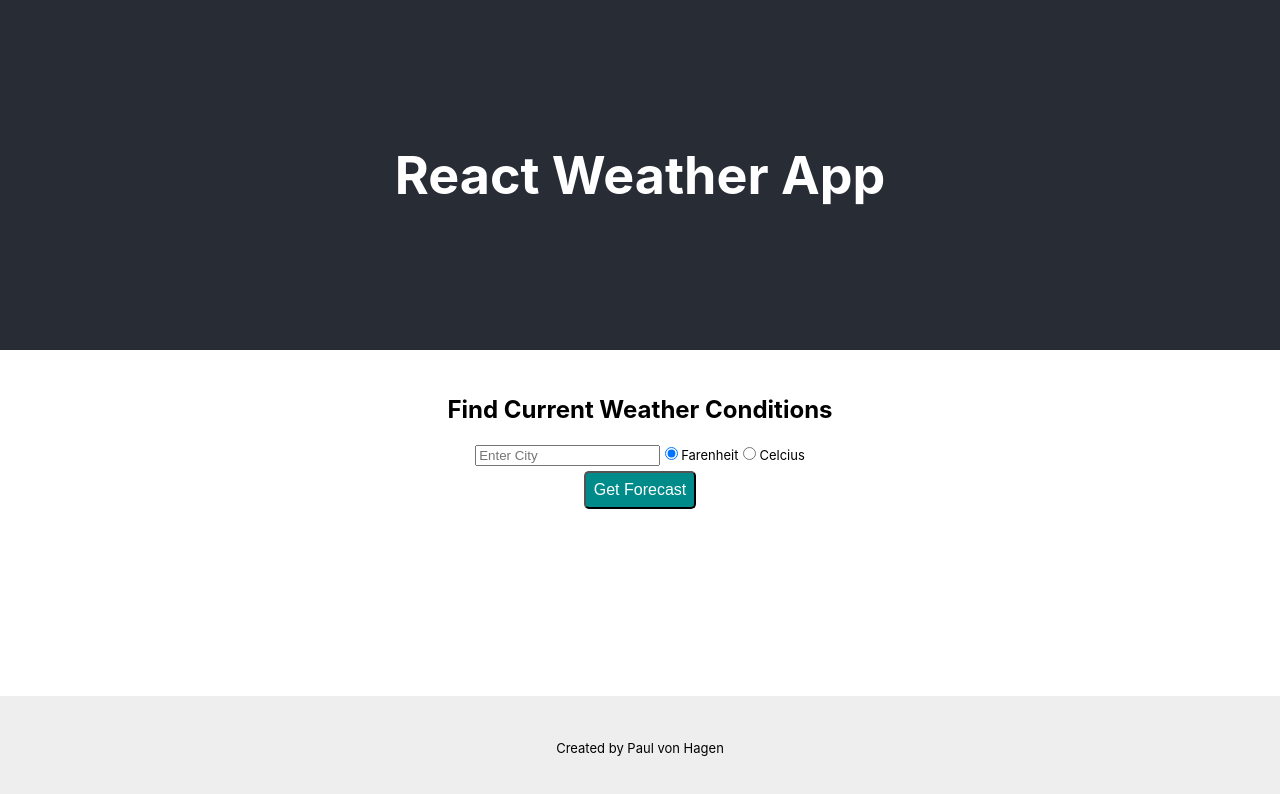
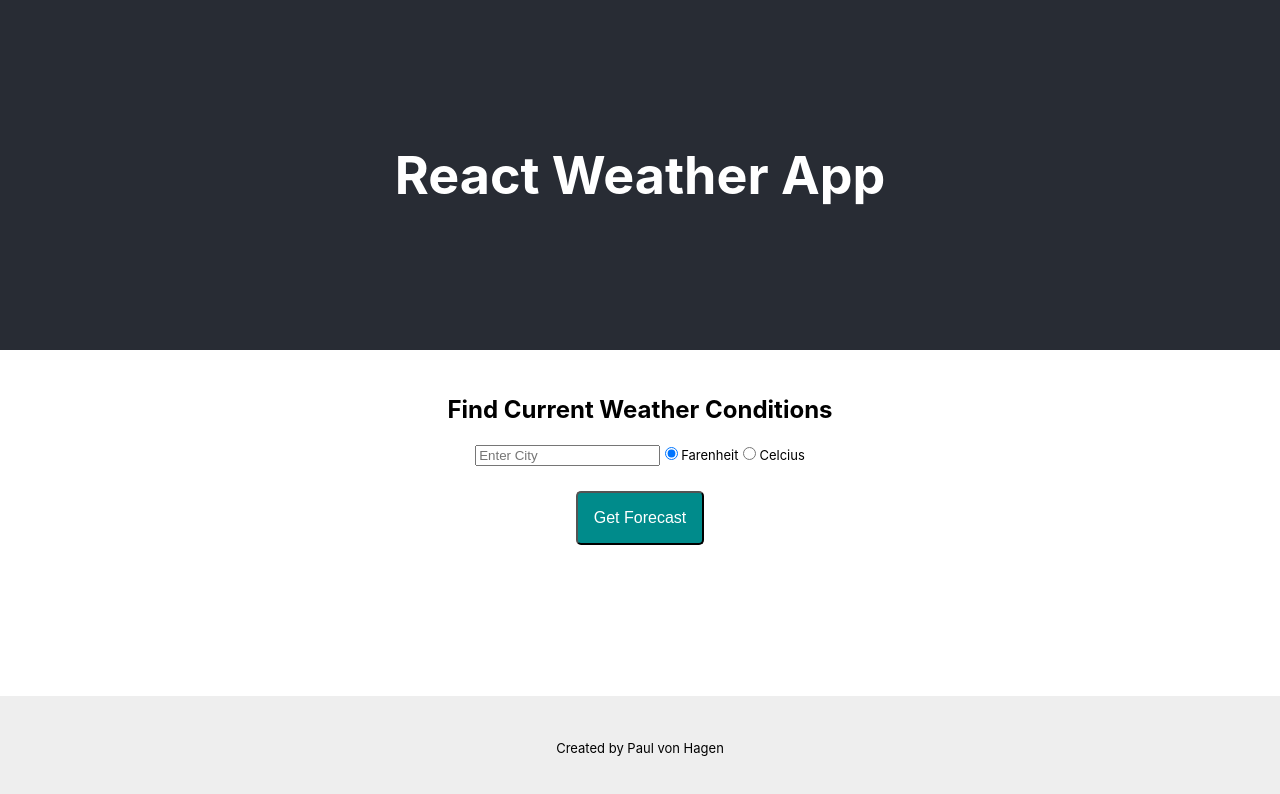
Before and after one commit to paulsvh/weather_app, a React (Create React App) app: page / in a window 1280 px wide. Shown: the top 794 px of the page. Built offline with nearby package versions, Linux system fonts and the light colour scheme; no server answers.

Commit message:
add css to Conditions module. Space forecast button with breaks.

```diff
--- a/src/components/Conditions/Conditions.js
+++ b/src/components/Conditions/Conditions.js
@@ -1,10 +1,11 @@
 import React from 'react';
+import classes from './Conditions.module.css'
 
 const conditions = (props) => {
     return (
         <div>
             {props.responseObj.cod === 200 ?
-            <div>
+            <div className={classes.Wrapper}>
                 <p><strong>{props.responseObj.name}</strong></p>
                 <p>It is currently {Math.round(props.responseObj.main.temp)} degrees out with {props.responseObj.weather[0].description}.</p>
             </div>
--- /dev/null
+++ b/src/components/Conditions/Conditions.module.css
@@ -0,0 +1,5 @@
+.Wrapper {
+    min-height: 100px;
+    display: flex;
+    flex-direction: column;
+ }
--- a/src/components/Forecast/Forecast.js
+++ b/src/components/Forecast/Forecast.js
@@ -58,7 +58,7 @@ const Forecast = () => {
                     />
                     Celcius
                 </label>
-
+                <br/><br/>
                 <button type="submit" className={classes.Button}>Get Forecast</button>
 
             </form>
--- a/src/components/Forecast/Forecast.module.css
+++ b/src/components/Forecast/Forecast.module.css
@@ -20,7 +20,7 @@
 .Button {
     display: block;
     margin: 10px auto;
-    padding: .5rem;
+    padding: 1rem;
     font-size: 1em;
     background: darkcyan;
     border-radius: 5px;
```
